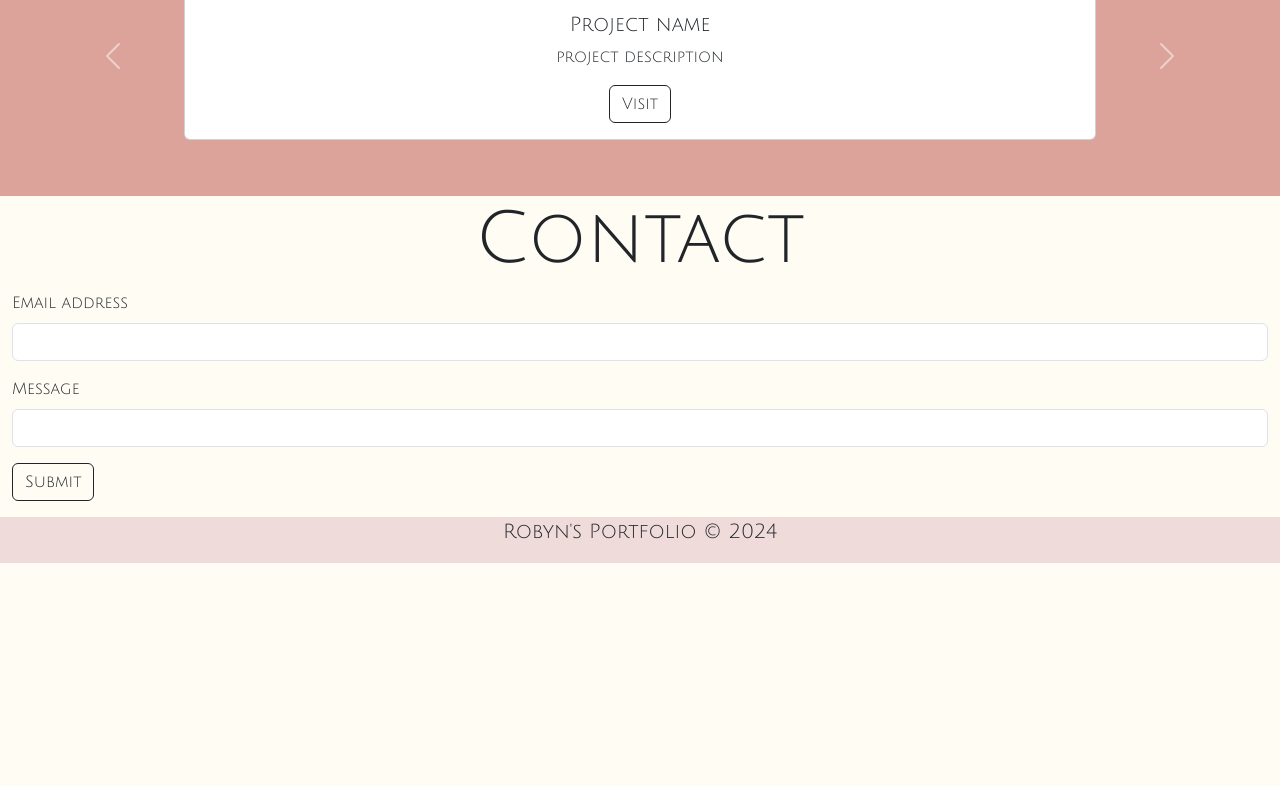
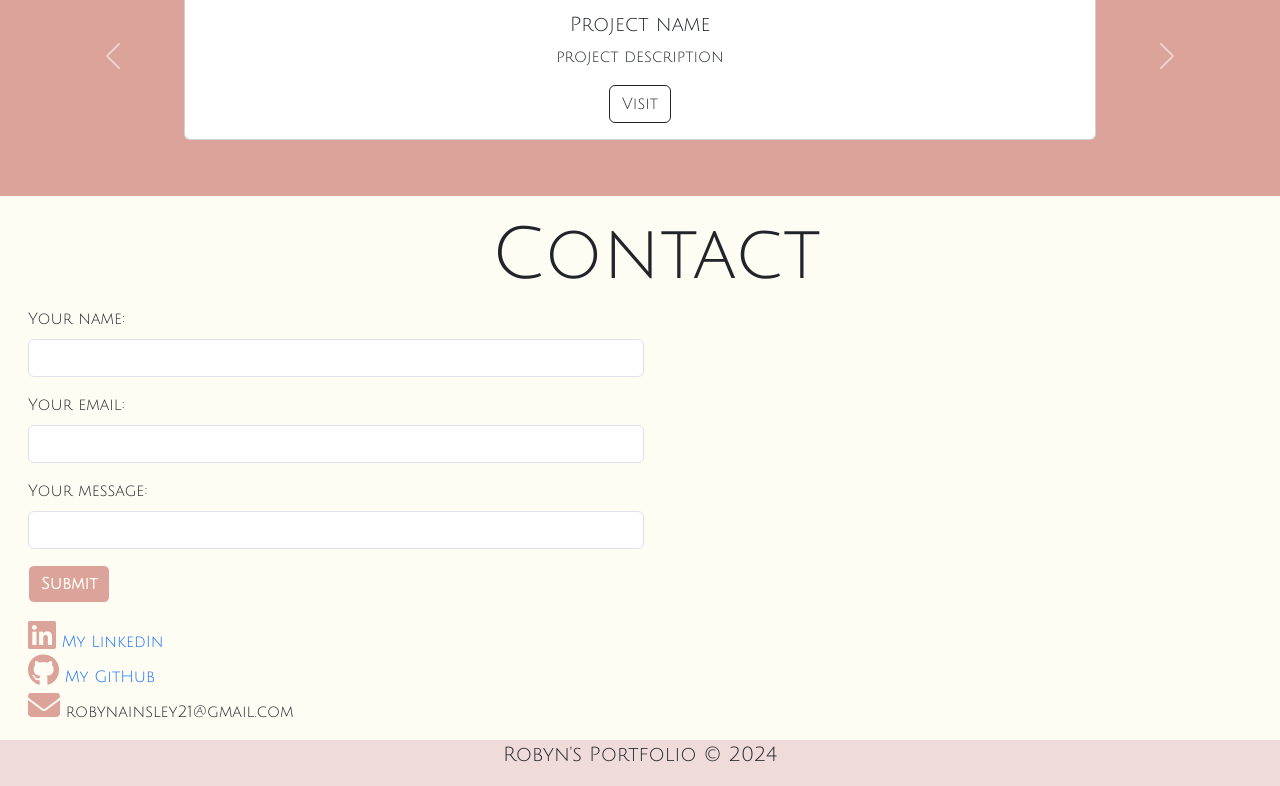
Before and after one commit to robynainsley21/bootstrap-portfolio, a plain HTML site: page index.html in a window 1280 px wide. Shown: the part 3395-4181 px from the top of the page. Before the commit the page ends 3958 px from the top, so only its background shows below. Drawn offline with nearby package versions, Linux system fonts and the light colour scheme.

Commit message:
Add contact section

```diff
--- a/css/styles.css
+++ b/css/styles.css
@@ -78,6 +78,10 @@ nav {
 
 .card{
   text-align: center;
+}
+
+a{
+  text-decoration: none;
 }
 
 /* hero section */
@@ -172,6 +176,12 @@ button[data-bs-target="#testimonials-carousel"]{
   margin: .8rem;
 }
 
+/* contact section */
+.submit-btn{
+  background-color: var(--primary);
+  color: var(--bg);
+}
+
 /* footer */
 footer {
   background-color: var(--secondary);
--- a/index.html
+++ b/index.html
@@ -9,6 +9,15 @@
       rel="shortcut icon"
       href="https://robynainsley21.github.io/images/images/Portfolio logo (1).png"
       type="image/x-icon"
+    />
+
+    <!-- fontawesome -->
+    <link
+      rel="stylesheet"
+      href="https://cdnjs.cloudflare.com/ajax/libs/font-awesome/6.5.2/css/all.min.css"
+      integrity="sha512-SnH5WK+bZxgPHs44uWIX+LLJAJ9/2PkPKZ5QiAj6Ta86w+fsb2TkcmfRyVX3pBnMFcV7oQPJkl9QevSCWr3W6A=="
+      crossorigin="anonymous"
+      referrerpolicy="no-referrer"
     />
 
     <!-- google font -->
@@ -283,12 +292,14 @@
           <div id="testimonials-carousel" class="carousel slide mt-5 mb-4">
             <div class="carousel-inner">
               <div class="carousel-item active">
-                <div class="card m-auto " style="width: 75%">
+                <div class="card m-auto" style="width: 75%">
                   <img src="..." class="card-img-top" alt="testimonial-image" />
                   <div class="card-body">
                     <h5 class="card-title">Student name</h5>
                     <p class="card-text">description</p>
-                    <a href="#" class="btn testimonial-btn fw-bold">Visit profile</a>
+                    <a href="#" class="btn testimonial-btn fw-bold"
+                      >Visit profile</a
+                    >
                   </div>
                 </div>
               </div>
@@ -297,8 +308,10 @@
                   <img src="..." class="card-img-top" alt="testimonial-image" />
                   <div class="card-body">
                     <h5 class="card-title">Student name</h5>
-                    <p class="card-text"> description</p>
-                    <a href="#" class="btn testimonial-btn fw-bold">Visit profile</a>
+                    <p class="card-text">description</p>
+                    <a href="#" class="btn testimonial-btn fw-bold"
+                      >Visit profile</a
+                    >
                   </div>
                 </div>
               </div>
@@ -307,8 +320,10 @@
                   <img src="..." class="card-img-top" alt="testimonial-image" />
                   <div class="card-body">
                     <h5 class="card-title">Student name</h5>
-                    <p class="card-text"> description</p>
-                    <a href="#" class="btn testimonial-btn fw-bold">Visit profile</a>
+                    <p class="card-text">description</p>
+                    <a href="#" class="btn testimonial-btn fw-bold"
+                      >Visit profile</a
+                    >
                   </div>
                 </div>
               </div>
@@ -317,8 +332,10 @@
                   <img src="..." class="card-img-top" alt="testimonial-image" />
                   <div class="card-body">
                     <h5 class="card-title">Student name</h5>
-                    <p class="card-text"> description</p>
-                    <a href="#" class="btn testimonial-btn fw-bold">Visit profile</a>
+                    <p class="card-text">description</p>
+                    <a href="#" class="btn testimonial-btn fw-bold"
+                      >Visit profile</a
+                    >
                   </div>
                 </div>
               </div>
@@ -357,7 +374,7 @@
           <div id="projects-carousel" class="carousel slide mt-5 mb-4">
             <div class="carousel-inner">
               <div class="carousel-item active">
-                <div class="card m-auto " style="width: 75%">
+                <div class="card m-auto" style="width: 75%">
                   <img src="..." class="card-img-top" alt="project-image" />
                   <div class="card-body">
                     <h5 class="card-title">Project name</h5>
@@ -425,36 +442,70 @@
         </div>
       </section>
 
-      <section class="container-fluid" id="contact">
+      <section class="container-fluid m-3" id="contact">
         <div class="row">
           <h2 class="display-2 text-center">Contact</h2>
         </div>
         <div class="row mb-3">
-          <form action="https://formspree.io/f/xoqoydae" method="POST">
+          <form
+            class="col-md-6 col-sm-12"
+            action="https://formspree.io/f/xwkgyjal"
+            method="POST"
+          >
+            <div class="mb-3">
+              <label for="exampleInputName1" class="form-label"
+                >Your name:</label
+              >
+              <input
+                type="text"
+                class="form-control"
+                id="exampleInputName1"
+                aria-describedby="emailHelp"
+                required
+              />
+            </div>
             <div class="mb-3">
               <label for="exampleInputEmail1" class="form-label"
-                >Email address</label
+                >Your email:</label
               >
               <input
                 type="email"
                 class="form-control"
                 id="exampleInputEmail1"
                 aria-describedby="emailHelp"
+                required
               />
             </div>
             <div class="mb-3">
-              <label class="form-label">Message</label>
+              <label class="form-label">Your message:</label>
               <input
                 type="text"
                 class="form-control"
                 id="exampleInputPassword1"
               />
             </div>
-            <button type="submit" class="btn">Submit</button>
+            <button type="submit" class="btn submit-btn fw-bold">Submit</button>
           </form>
+        </div>
+        <div class="col-md-6 col-sm-12">
+          <div>
+            <i class="fa-brands fa-linkedin fa-2x" style="color: #dba39a"></i>
+            <a href="https://www.linkedin.com/in/robyn-carnow-2b0762267/"
+              >My LinkedIn</a
+            >
+          </div>
+          <div>
+            <i class="fa-brands fa-github fa-2x" style="color: #dba39a"></i>
+            <a href="https://github.com/robynainsley21">My GitHub</a>
+          </div>
+          <div>
+            <i class="fa-solid fa-envelope fa-2x" style="color: #dba39a"></i>
+            <span class="text-lowercase">robynainsley21@gmail.com</span>
+          </div>
         </div>
       </section>
     </main>
+
     <footer class="container-fluid mx-auto">
       <div class="row">
         <p class="lead text-center">
```
